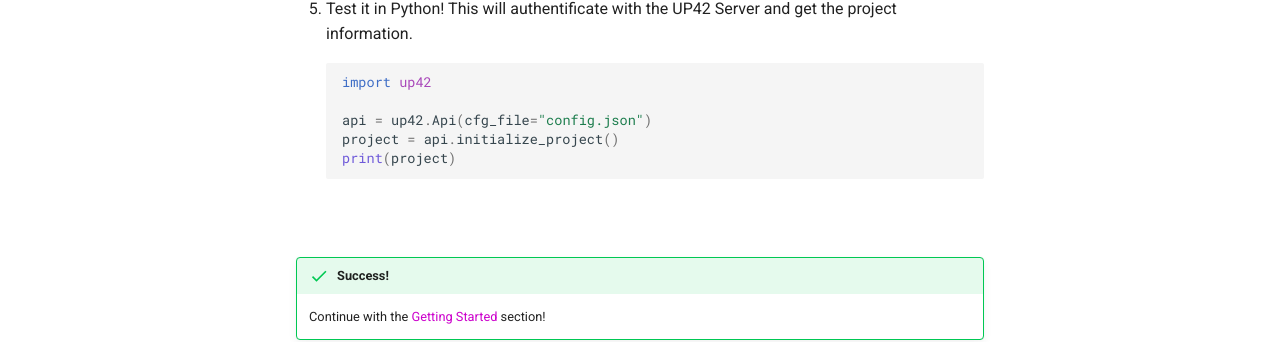
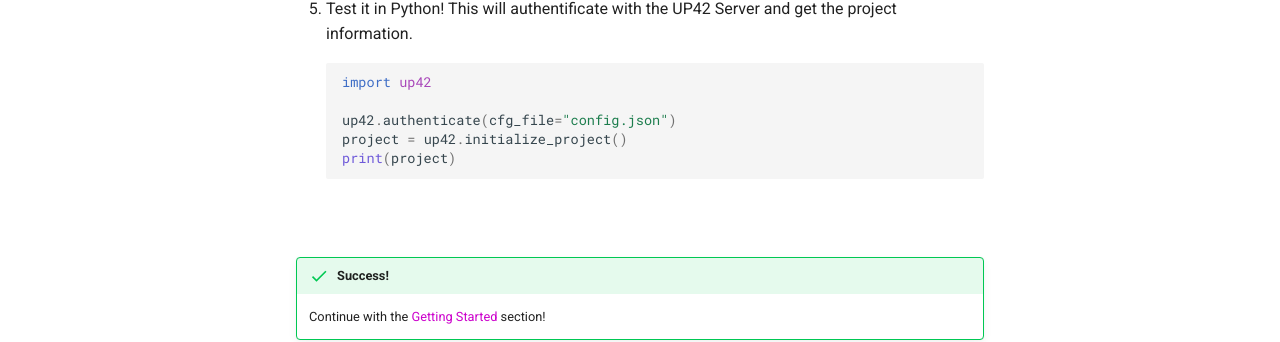
Before and after one commit to up42/up42-py, an MkDocs documentation site: the page built from docs/installation.md, in a window 1280 px wide and 1120 px high. Shown: the part 645-987 px from the top of the window. Built offline with MkDocs 1.6.1 and Material for MkDocs 9.7.7, drawn with Linux system fonts in a browser that asks for light colours; comment, search, counter and statistics services are not loaded.

Commit message:
adapt installation chapter

````diff
--- a/docs/installation.md
+++ b/docs/installation.md
@@ -27,8 +27,8 @@
 ```python
 import up42
 
-api = up42.Api(cfg_file="config.json")
-project = api.initialize_project()
+up42.authenticate(cfg_file="config.json")
+project = up42.initialize_project()
 print(project)
 ```
 
--- a/mkdocs.yml
+++ b/mkdocs.yml
@@ -29,7 +29,6 @@
       - Catalog Search: '03_catalog.md'
       - Typical Usage: '04_typical_usage.md'
     - Code Reference:
-        - Api: 'reference/api.md'
         - Project: 'reference/project.md'
         - Workflow: 'reference/workflow.md'
         - Job: 'reference/job.md'
````
